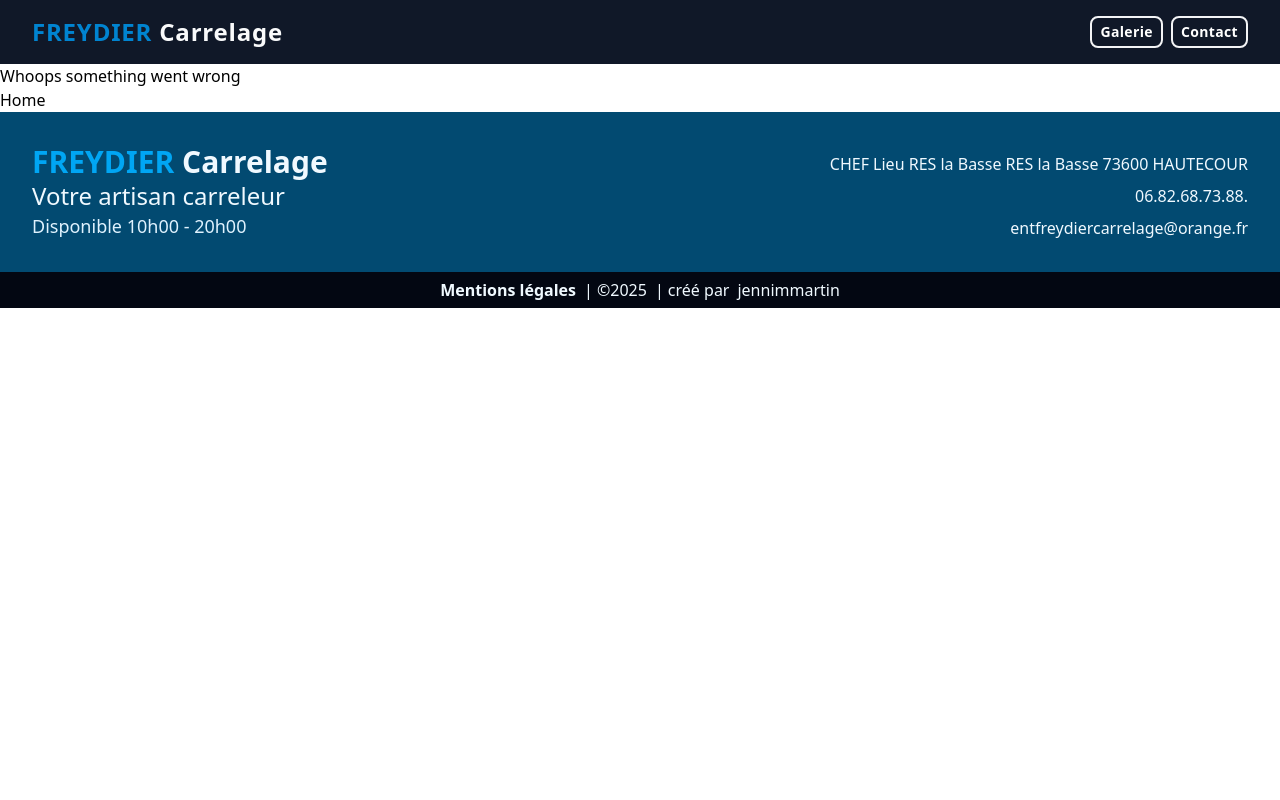
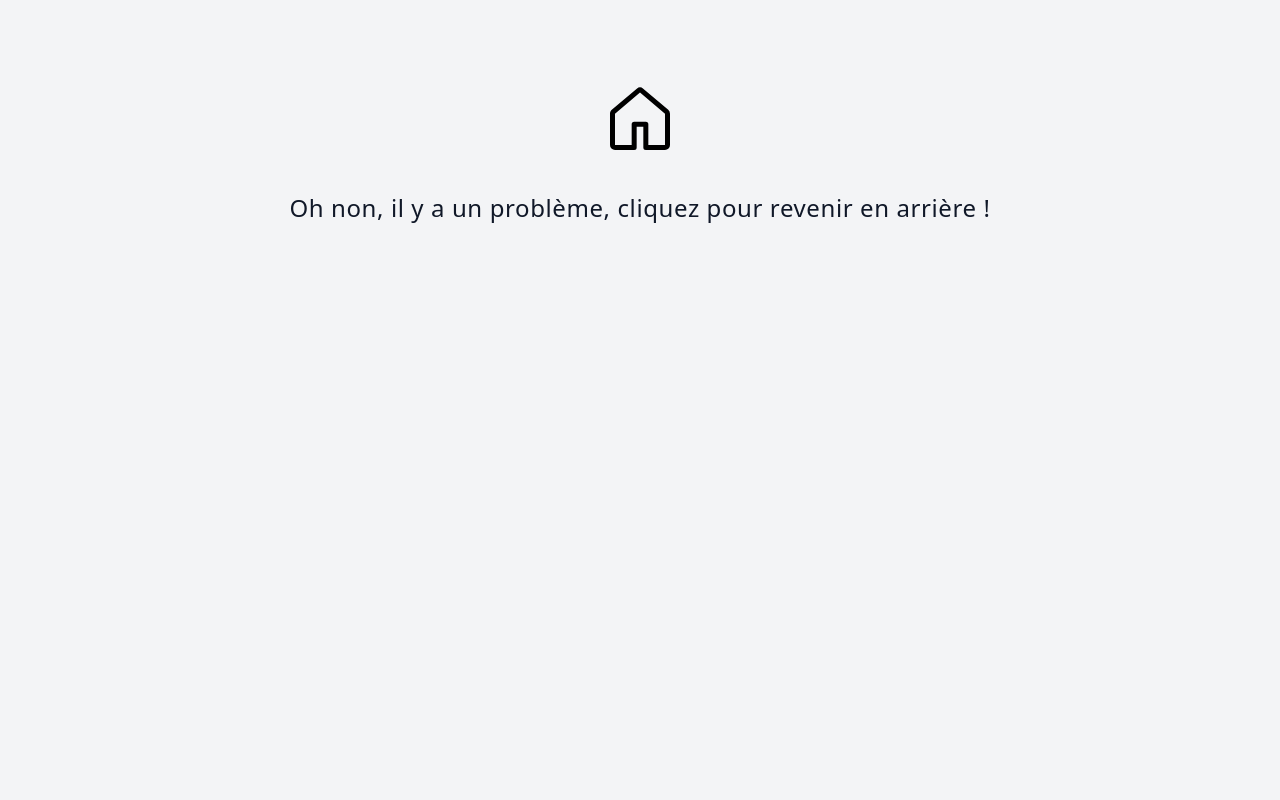
Before and after one commit to jennimmartin/freydier, a React (Vite) app: page /error in a window 1280 px wide. Shown: the top 800 px of the page. Built offline with nearby package versions, Linux system fonts and the light colour scheme.

Commit message:
error page

```diff
--- a/src/pages/Error.jsx
+++ b/src/pages/Error.jsx
@@ -1,10 +1,18 @@
 import { Link } from "react-router-dom";
+import { GoHome } from "react-icons/go";
 
 const Error = () => {
   return (
-    <div>
-      <h1>Whoops something went wrong</h1>
-      <Link to="/">Home</Link>
+    <div className="min-h-dvh grid text-center justify-center bg-gray-100 py-20">
+      <div className="items-center">
+        <Link to="/">
+          <GoHome className="h-20 w-20 place-self-center hover:text-gray-500 duration-300 " />
+        </Link>
+
+        <h1 className="text-2xl tracking-wide pt-8 text-gray-900">
+          Oh non, il y a un problème, cliquez pour revenir en arrière !
+        </h1>
+      </div>
     </div>
   );
 };
--- a/src/pages/HomeLayout.jsx
+++ b/src/pages/HomeLayout.jsx
@@ -1,12 +1,10 @@
 import { Outlet } from "react-router-dom";
 
-import Navbar from "../components/Navbar";
 import Footer from "../components/Footer";
 
 const HomeLayout = () => {
   return (
     <div>
-      <Navbar />
       <Outlet />
       <Footer />
     </div>
--- a/src/pages/Landing.jsx
+++ b/src/pages/Landing.jsx
@@ -1,3 +1,4 @@
+import Navbar from "../components/Navbar";
 import Hero from "../components/Hero";
 
 import About from "../components/About";
@@ -7,6 +8,7 @@ import Contact from "../components/Contact";
 const Landing = () => {
   return (
     <div>
+      <Navbar />
       <Hero />
       <About />
       <Gallery />
```
